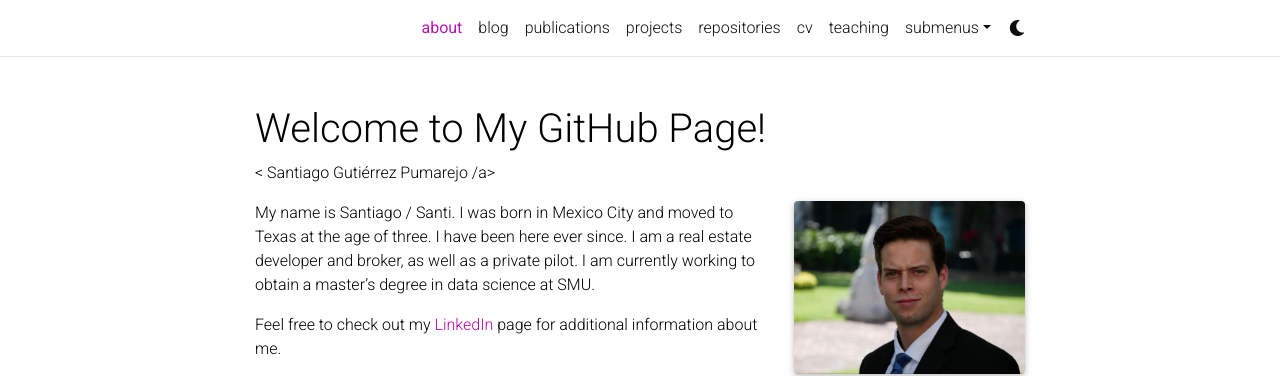
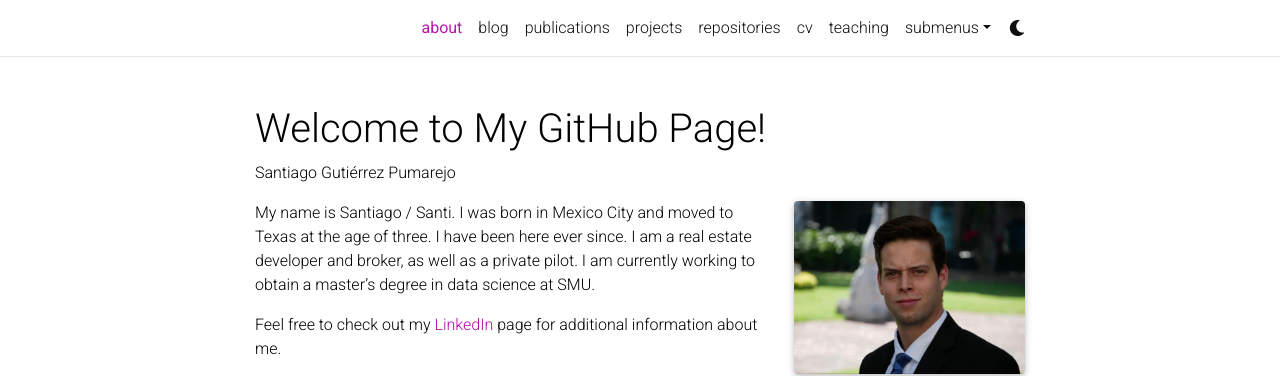
Before and after one commit to santigtz95/santigtz95.github.io, a Jekyll site: the page built from _pages/about.md, in a window 1280 px wide and 1030 px high. Shown: the top 376 px of the window. Built offline with Jekyll 4.4.1, drawn with Linux system fonts in a browser that asks for light colours; full-size pictures stand in for the smaller copies a plugin makes; emoji names are drawn with the system emoji font; comment, search, counter and statistics services are not loaded; a style sheet for code colours, icons or effects is not loaded; some of the changed lines change nothing that is shown.

Commit message:
typo fix

```diff
--- a/_pages/about.md
+++ b/_pages/about.md
@@ -2,7 +2,7 @@
 layout: about
 title: about
 permalink: /
-subtitle: < Santiago Gutiérrez Pumarejo /a>
+subtitle: Santiago Gutiérrez Pumarejo
 
 profile:
   align: right
```
